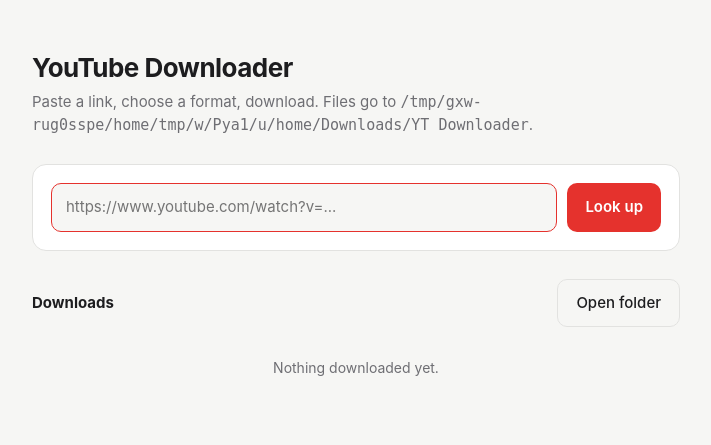
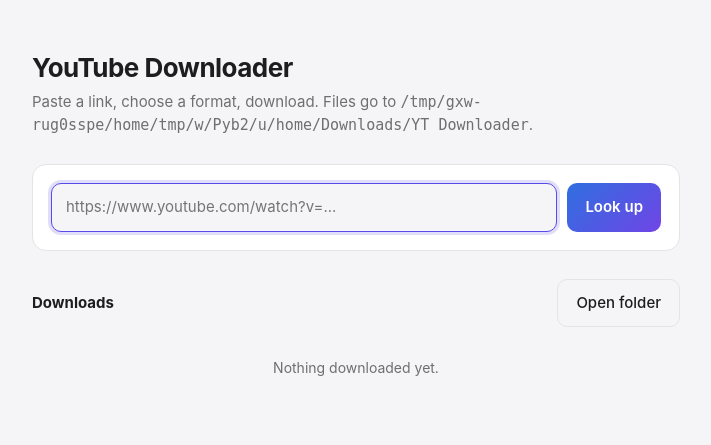
Before and after one commit to iRobert058/YT_downloader, a Flask app: page / in a window 1280 px wide. Shown: the top 445 px of the page, without its empty margins (284-995 px from the left). Run offline with Flask 3, Linux system fonts and the light colour scheme; data that the repository does not hold is empty; some libraries are stand-ins or nearby versions.

Commit message:
V1.0 Rebranded design featuring new colors and logo

```diff
--- a/templates/index.html
+++ b/templates/index.html
@@ -5,15 +5,18 @@
 <meta name="viewport" content="width=device-width, initial-scale=1">
 <title>YouTube Downloader</title>
 <style>
+  /* Colours follow the app icon: a blue-to-violet play button on a neutral charcoal tile. */
   :root {
-    --bg: #f6f6f4; --card: #ffffff; --text: #1d1d1f; --muted: #6e6e73;
-    --border: #e2e2e0; --accent: #e5322d; --accent-text: #fff; --ok: #1f8a4c; --err: #c62828;
-    --track: #ececea;
+    --bg: #f5f5f7; --card: #ffffff; --text: #1d1d1f; --muted: #6e6e73;
+    --border: #e3e3e8; --accent: #5a4ae8; --accent-text: #fff; --ok: #1f8a4c; --err: #c62828;
+    --accent-grad: linear-gradient(135deg, #2f6fe0, #7045e6);
+    --glow: rgba(90, 74, 232, .18); --track: #ececf0;
   }
   @media (prefers-color-scheme: dark) {
     :root {
-      --bg: #151516; --card: #1f1f21; --text: #f2f2f2; --muted: #9a9aa0;
-      --border: #333336; --accent: #ff4d47; --ok: #4cc07c; --err: #ff6b6b; --track: #2c2c2f;
+      --bg: #141414; --card: #1f1f1f; --text: #f2f2f2; --muted: #9a9aa0;
+      --border: #313131; --accent: #a99bff; --ok: #4cc07c; --err: #ff6b6b; --track: #2a2a2a;
+      --glow: rgba(112, 69, 230, .35);
     }
   }
   * { box-sizing: border-box; }
@@ -33,11 +36,13 @@
     flex: 1; min-width: 0; padding: 12px 14px; font: inherit; color: var(--text);
     background: var(--bg); border: 1px solid var(--border); border-radius: 10px; outline: none;
   }
-  input[type=text]:focus, select:focus { border-color: var(--accent); }
+  input[type=text]:focus, select:focus { border-color: var(--accent); box-shadow: 0 0 0 3px var(--glow); }
+  input[type=checkbox] { accent-color: var(--accent); }
   button {
     padding: 12px 18px; font: inherit; font-weight: 600; border: 0; border-radius: 10px;
-    background: var(--accent); color: var(--accent-text); cursor: pointer; white-space: nowrap;
+    background: var(--accent-grad); color: var(--accent-text); cursor: pointer; white-space: nowrap;
   }
+  button:not(.ghost):not(:disabled):hover { box-shadow: 0 4px 14px var(--glow); }
   button.ghost { background: transparent; color: var(--text); border: 1px solid var(--border); font-weight: 500; }
   button.wide { width: 100%; margin-top: 10px; }
   button:disabled { opacity: .5; cursor: default; }
@@ -54,7 +59,7 @@
   .job .status { color: var(--muted); font-size: 13px; display: flex; justify-content: space-between; gap: 8px; margin-top: 6px; }
   .job .status a { color: var(--accent); cursor: pointer; text-decoration: none; }
   .bar { height: 6px; background: var(--track); border-radius: 3px; overflow: hidden; margin-top: 8px; }
-  .bar > div { height: 100%; background: var(--accent); width: 0; transition: width .3s; }
+  .bar > div { height: 100%; background: var(--accent-grad); width: 0; transition: width .3s; }
   .job.done .bar > div { background: var(--ok); }
   .job.error .bar > div { background: var(--err); width: 100% !important; }
   .job.error .status span:first-child { color: var(--err); }
```
Also changed, not shown: README.md, assets/icon-source.jpeg (added), assets/icon.png, 2 other files.
